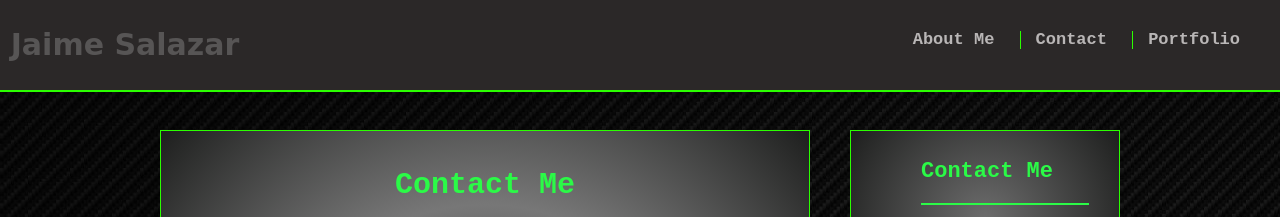
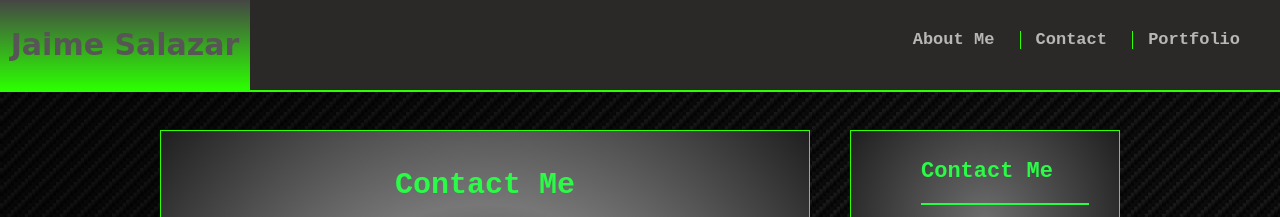
Before and after one commit to pachosalazar/Responsive-Portfolio, a plain HTML site: page Contact.html in a window 1280 px wide. Shown: the top 217 px of the page. Drawn offline with Linux system fonts and the light colour scheme.

Commit message:
first part

```diff
--- a/Contact.html
+++ b/Contact.html
@@ -2,6 +2,7 @@
 <html>
     <head>
         <title>WHo I am</title>
+        <meta name="viewport" content="width=device-width, initial-scale=1.0">
         <link rel="stylesheet" type="text/css" href="assets/reset.css">
         <link rel="stylesheet" type="text/css" href="assets/style.css">
     </head>
--- a/assets/style.css
+++ b/assets/style.css
@@ -31,6 +31,7 @@ h1, h2, h3 {
     color: rgb(43, 250, 71);
 }
 
+
 h1 {
     font-size: 30px;
     line-height: 49px;
@@ -58,7 +59,7 @@ h2, h3 {
 
     width: 250px;
     height: 90px;
-    linear-gradient(rgb(70, 69, 69), rgb(43, 255, 0));
+    background:linear-gradient(rgb(70, 69, 69), rgb(43, 255, 0));
     float: left;
     font-family: 'Lobster', cursive;
     text-align: center;
@@ -218,3 +219,7 @@ input[type=submit] {
     padding: 10px 30px;
     cursor: pointer;
 }
+
+@media screen (max-width:  980px, 768px, 640px;){
+
+}
```
Also changed, not shown: Portfolio.html (+1 -0 lines), index.html (+1 -0 lines).
